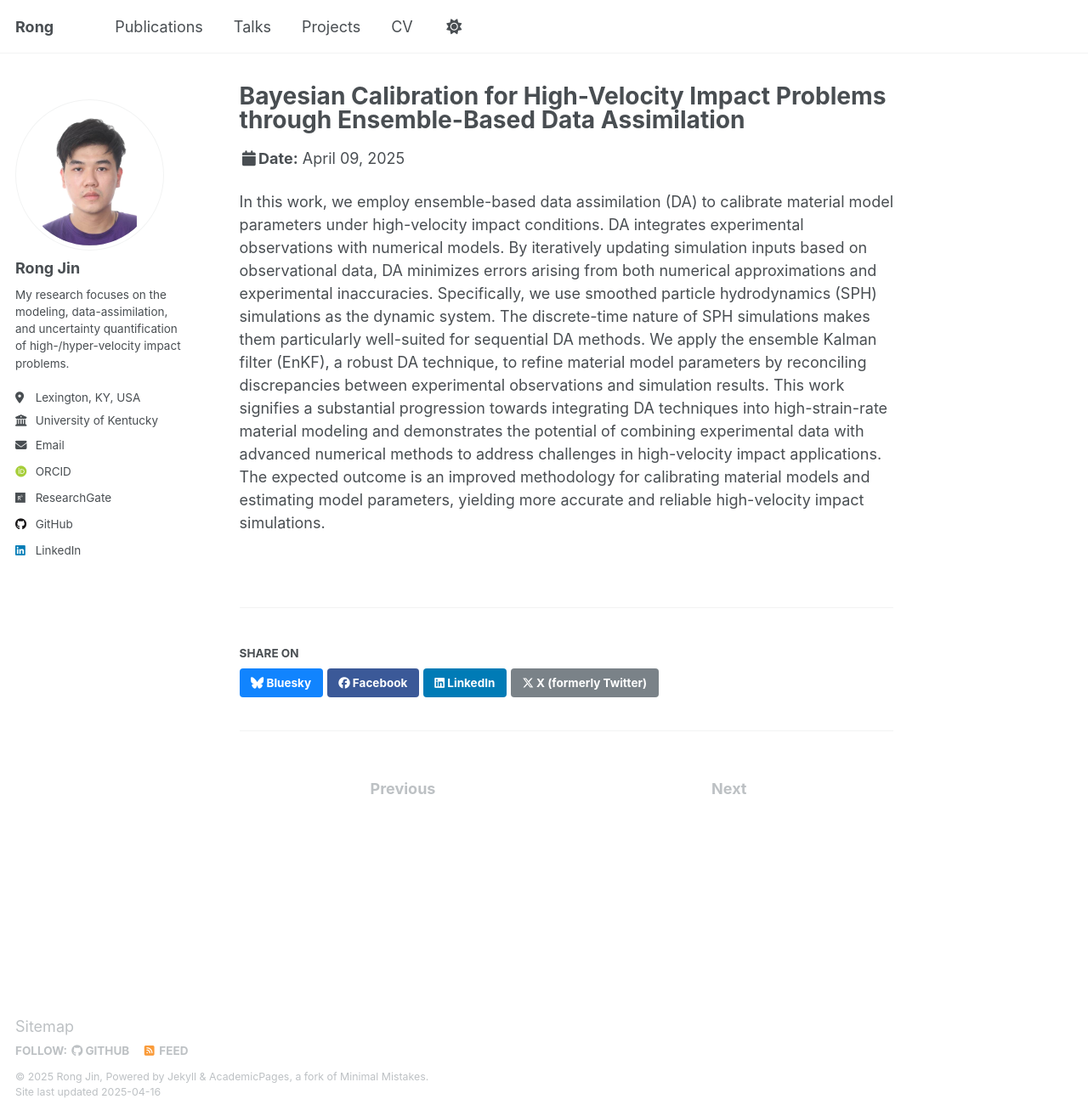
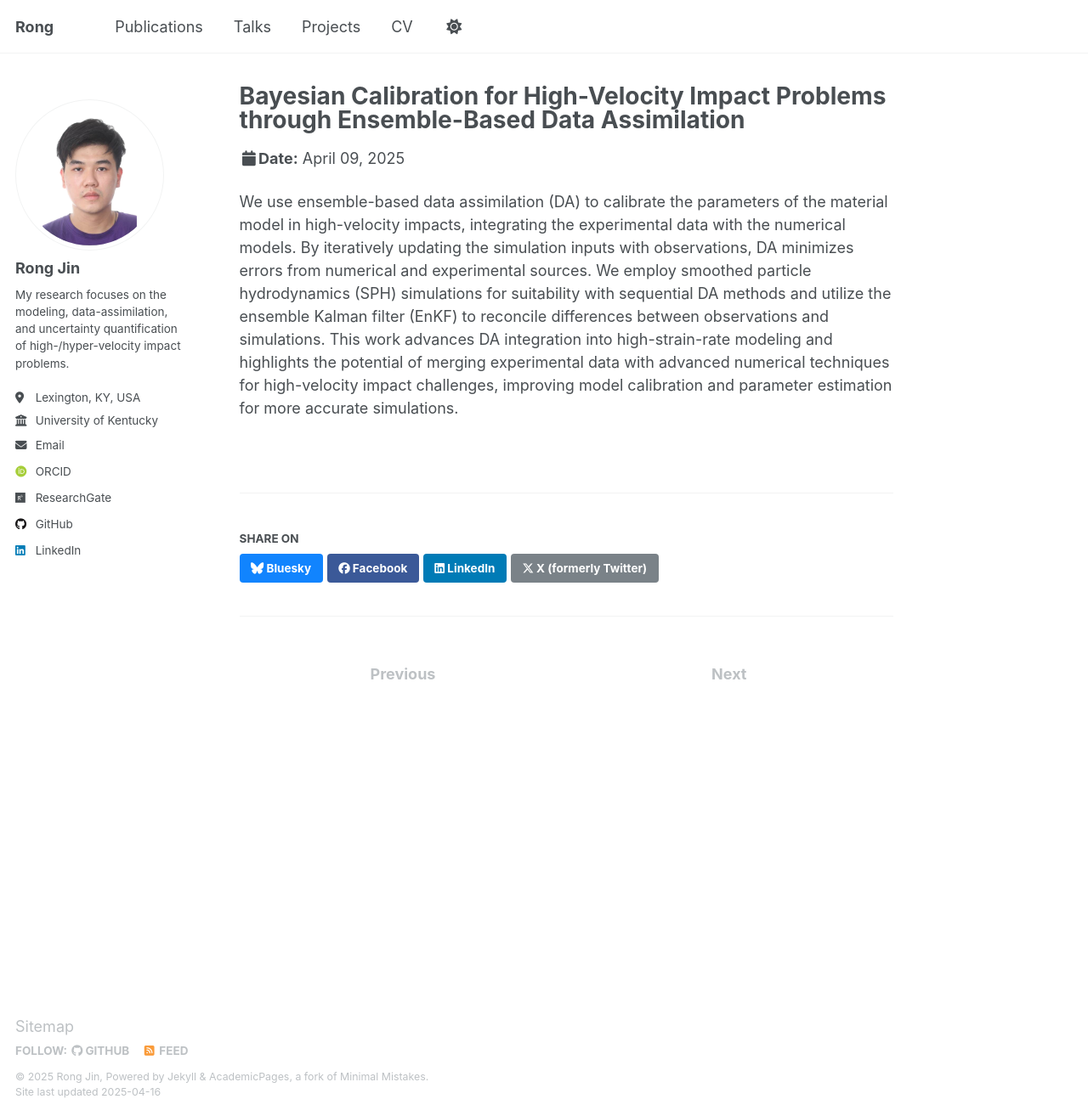
Before and after one commit to rong-jin/rong-jin.github.io, a Jekyll site: the page built from _talks/2025-04-09-Bayesian-Calibration-for-High-Velocity-Impact-Problems-through-Ensemble-Based-Data-Assimilation.md, in a window 1280 px wide and 1314 px high. Shown: the whole window at 85% size. Built offline with Jekyll 4.4.1, drawn with Linux system fonts in a browser that asks for light colours; some web fonts are replaced.

Commit message:
Update 2025-04-09-Bayesian-Calibration-for-High-Velocity-Impact-Problems-through-Ensemble-Based-Data-Assimilation.md

```diff
--- a/_talks/2025-04-09-Bayesian-Calibration-for-High-Velocity-Impact-Problems-through-Ensemble-Based-Data-Assimilation.md
+++ b/_talks/2025-04-09-Bayesian-Calibration-for-High-Velocity-Impact-Problems-through-Ensemble-Based-Data-Assimilation.md
@@ -8,4 +8,4 @@ date: 2025-04-09
 location: "Annapolis, Maryland, USA"
 ---
 
-In this work, we employ ensemble-based data assimilation (DA) to calibrate material model parameters under high-velocity impact conditions. DA integrates experimental observations with numerical models. By iteratively updating simulation inputs based on observational data, DA minimizes errors arising from both numerical approximations and experimental inaccuracies. Specifically, we use smoothed particle hydrodynamics (SPH) simulations as the dynamic system. The discrete-time nature of SPH simulations makes them particularly well-suited for sequential DA methods. We apply the ensemble Kalman filter (EnKF), a robust DA technique, to refine material model parameters by reconciling discrepancies between experimental observations and simulation results. This work signifies a substantial progression towards integrating DA techniques into high-strain-rate material modeling and demonstrates the potential of combining experimental data with advanced numerical methods to address challenges in high-velocity impact applications. The expected outcome is an improved methodology for calibrating material models and estimating model parameters, yielding more accurate and reliable high-velocity impact simulations.
+We use ensemble-based data assimilation (DA) to calibrate the parameters of the material model in high-velocity impacts, integrating the experimental data with the numerical models. By iteratively updating the simulation inputs with observations, DA minimizes errors from numerical and experimental sources. We employ smoothed particle hydrodynamics (SPH) simulations for suitability with sequential DA methods and utilize the ensemble Kalman filter (EnKF) to reconcile differences between observations and simulations. This work advances DA integration into high-strain-rate modeling and highlights the potential of merging experimental data with advanced numerical techniques for high-velocity impact challenges, improving model calibration and parameter estimation for more accurate simulations.
```
